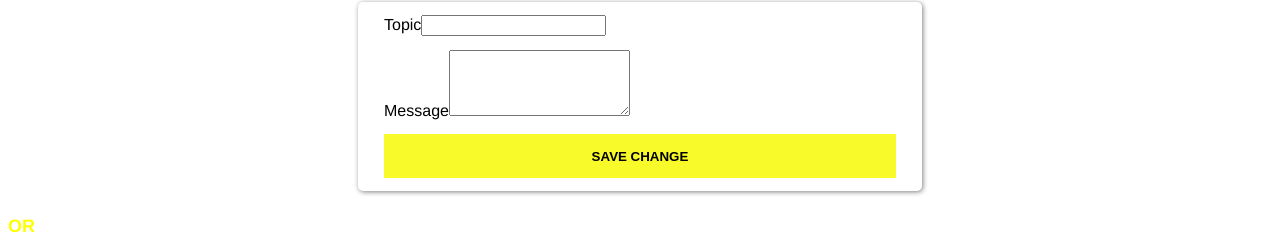
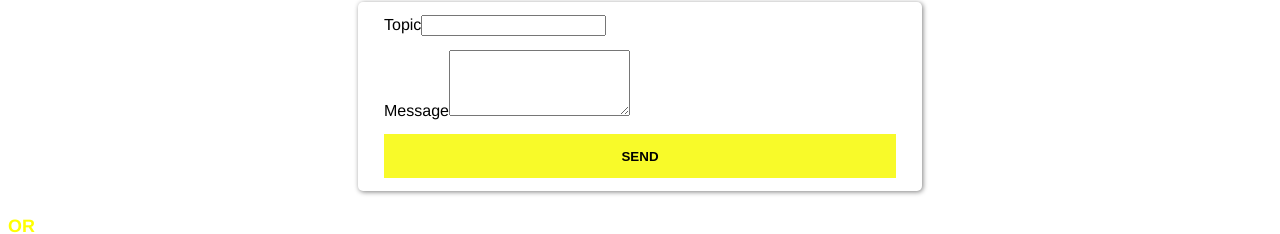
Before and after one commit to John-Njau/mookh-frontend, a Vue app: page /contact in a window 1280 px wide. Shown: the part 786-1020 px from the top of the page. Built offline with nearby package versions, Linux system fonts and the light colour scheme.

Commit message:
style contacts page

```diff
--- a/src/views/ContactView.vue
+++ b/src/views/ContactView.vue
@@ -21,7 +21,7 @@
           ></textarea>
         </div>
 
-        <button type="submit" class="btn btn-primary">SAVE CHANGE</button>
+        <button type="submit" class="btn btn-primary">SEND</button>
       </form>
       <p class="text-center or">OR</p>
       <p class="text-center">Reach out on:</p>
```
